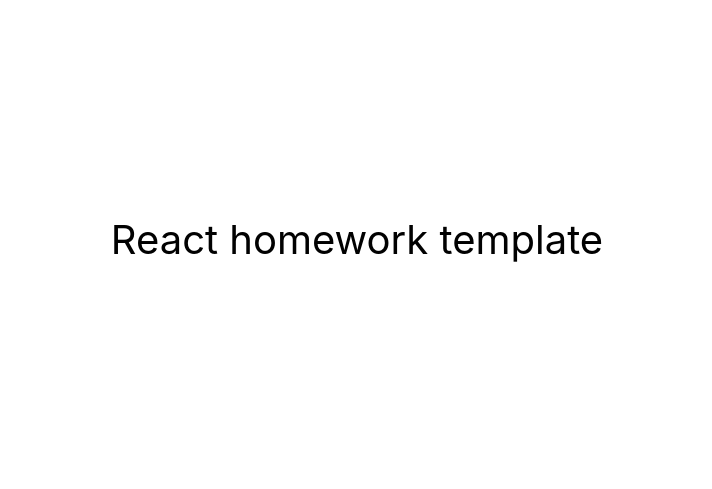
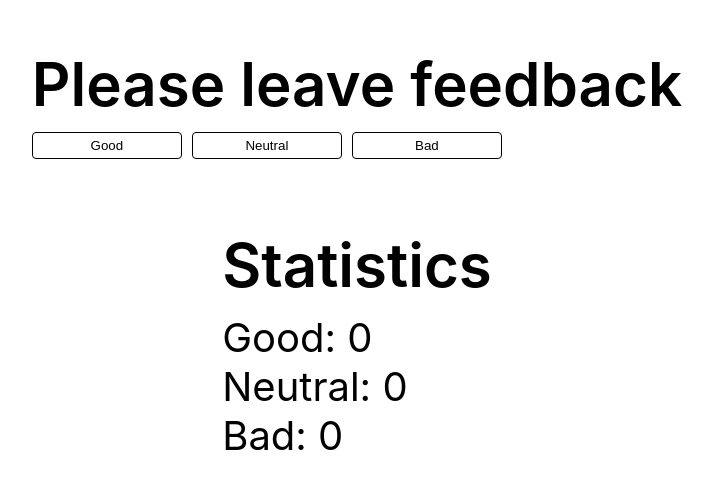
Before and after one commit to sylwiabruszewska/goit-react-hw-02-feedback, a React (Create React App) app: page / in a window 1280 px wide. Shown: the part 161-650 px from the top of the page, without its empty margins (283-995 px from the left). Built offline with nearby package versions, Linux system fonts and the light colour scheme.

Commit message:
update App component - create App class, add Section, Button and Statistics components

```diff
--- a/src/components/App.jsx
+++ b/src/components/App.jsx
@@ -1,14 +1,44 @@
 import styled from 'styled-components';
+import { Component } from 'react';
+import Section from './Section';
+import Button from './Button';
+import Statistics from './Statistics';
 
 const StyledApp = styled.div`
   height: 100vh;
   display: flex;
+  flex-direction: column;
   justify-content: center;
   align-items: center;
   font-size: 40px;
   color: #010101;
 `;
 
-export const App = () => {
-  return <StyledApp>React homework template</StyledApp>;
-};
+export class App extends Component {
+  state = {
+    good: 0,
+    neutral: 0,
+    bad: 0,
+  };
+
+  addNewFeedback() {
+    return console.log('click');
+  }
+
+  render() {
+    const { good, neutral, bad } = this.state;
+
+    return (
+      <StyledApp>
+        <Section title="Please leave feedback">
+          <Button handler={this.addNewFeedback}>Good</Button>
+          <Button handler={this.addNewFeedback}>Neutral</Button>
+          <Button handler={this.addNewFeedback}>Bad</Button>
+        </Section>
+        <Section title="Statistics">
+          <Statistics good={good} neutral={neutral} bad={bad}></Statistics>
+        </Section>
+      </StyledApp>
+    );
+  }
+}
```
